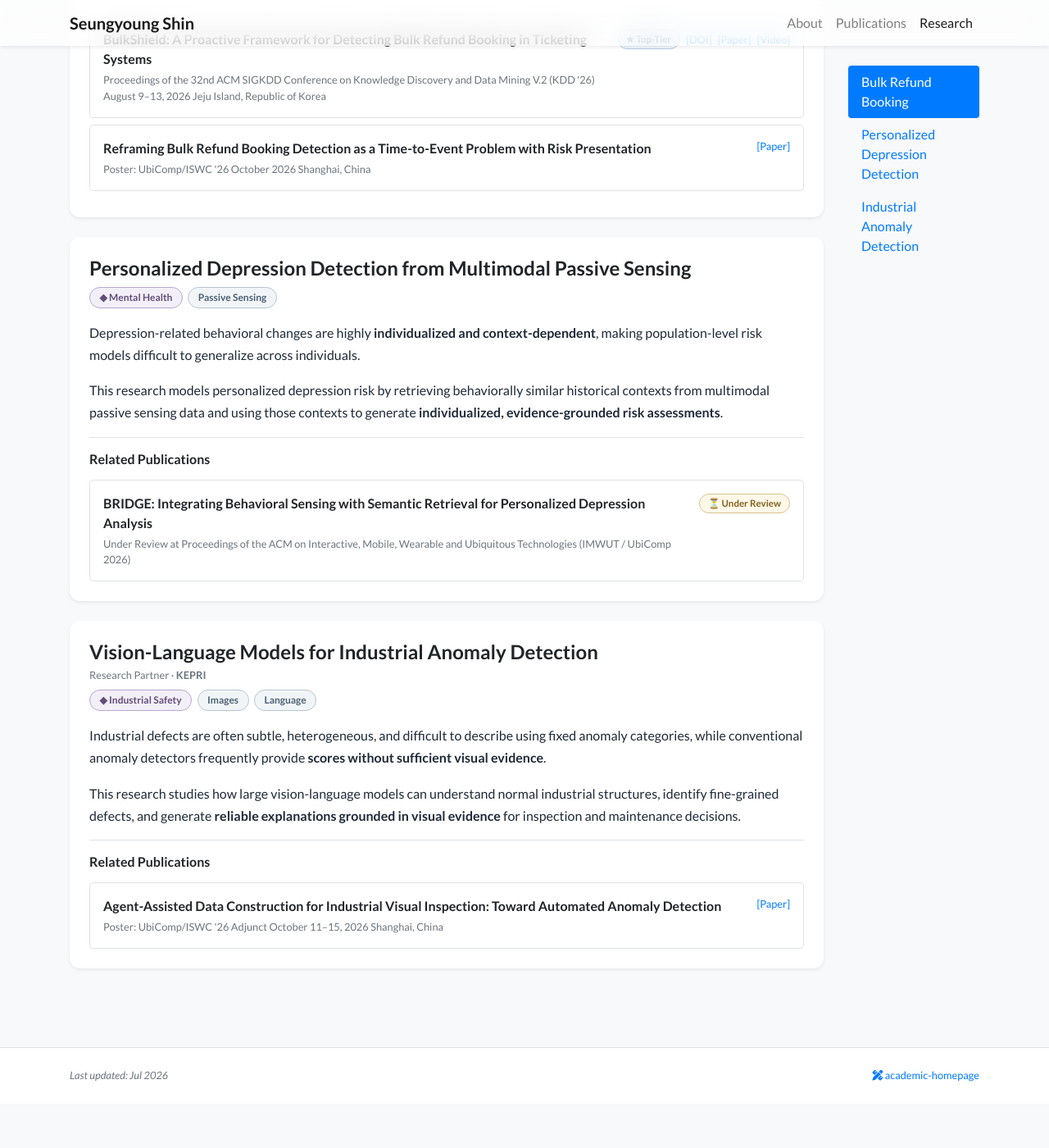
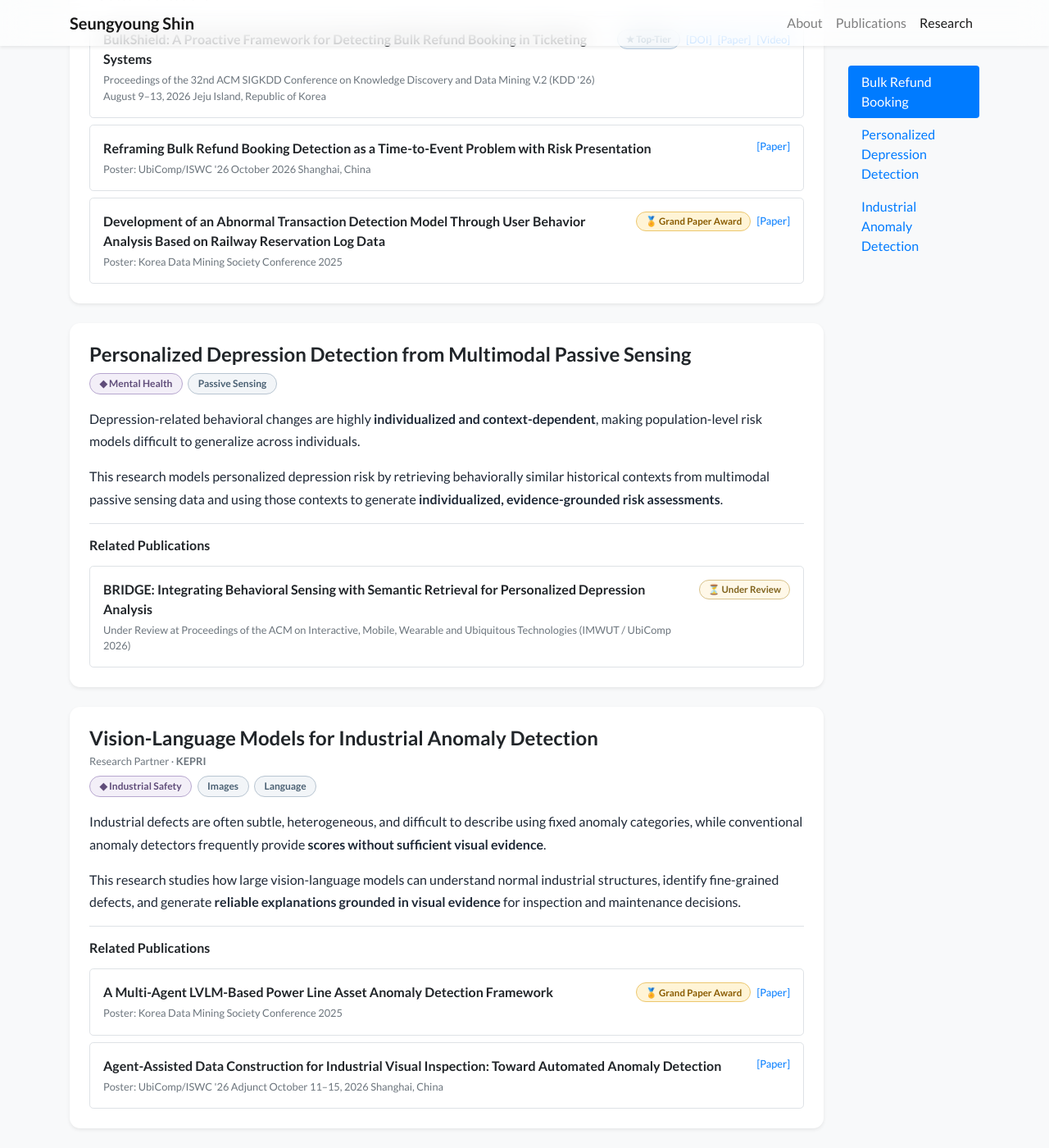
Before and after one commit to seungyoungg/academic-homepage-test, a Jekyll site: the page built from research.html, in a window 1280 px wide and 1400 px high, scrolled down 1512 px. Shown: the whole window at 82% size. Built offline with Jekyll 4.4.1, drawn with Linux system fonts in a browser that asks for light colours; nearby versions of some CDN libraries; a style sheet for code colours, icons or effects is not loaded; before the commit the page ends 2858 px from its top, so only the background shows below that; some of the changed lines change nothing that is shown.

Commit message:
Update research.html

```diff
--- a/research.html
+++ b/research.html
@@ -18,7 +18,7 @@ body_attr: >-
 %}
 
 {% assign railway_kdms_pub = site.publications
-    | where: "title", "Development of an Abnormal Transaction Detection Model through User Behavior Analysis based on Railway Reservation Log Data"
+    | where_exp: "item", "item.title contains 'Abnormal Transaction Detection Model'"
     | first
 %}
 
@@ -28,7 +28,7 @@ body_attr: >-
 %}
 
 {% assign opgw_kdms_pub = site.publications
-    | where: "title", "A Multi-Agent LVLM-based Power Line Asset Anomaly Detection Framework"
+    | where_exp: "item", "item.title contains 'Multi-Agent LVLM'"
     | first
 %}
 
```
